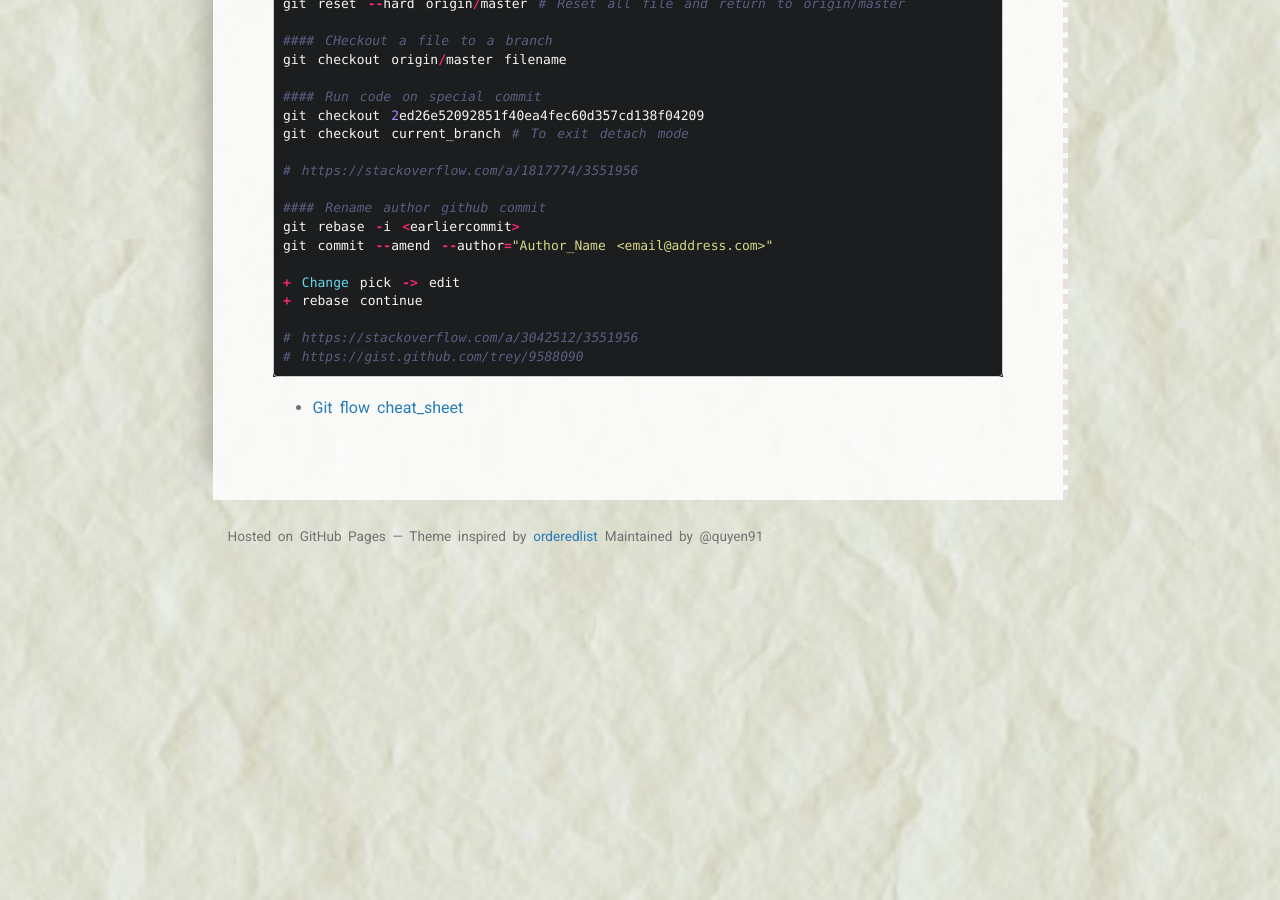
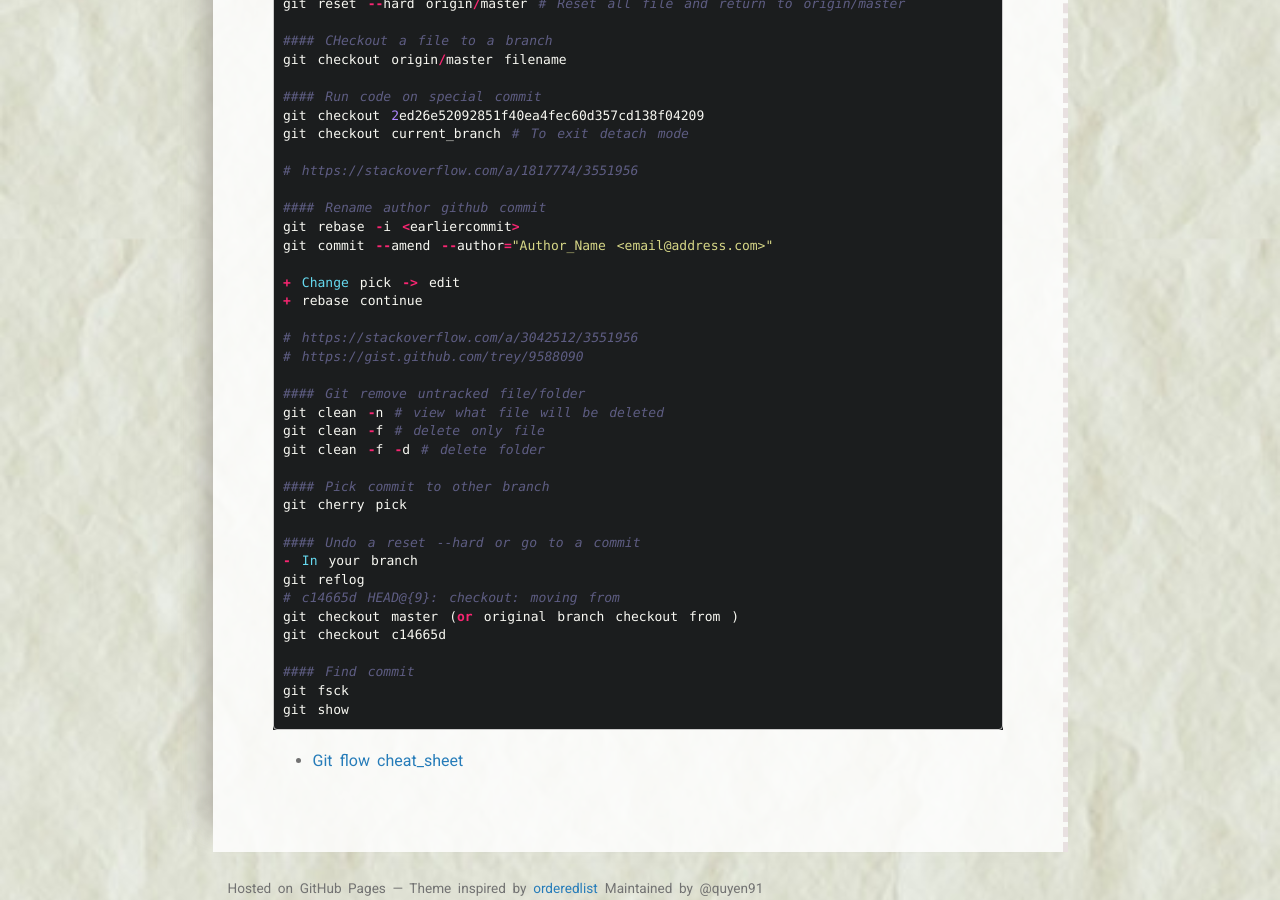
Before and after one commit to quyen91/quyen91.github.io, a Jekyll site: the page built from _posts/2017-09-07-some-git-commands.md, in a window 1280 px wide and 900 px high, scrolled down 721 px. Built offline with Jekyll 4.4.1, drawn with Linux system fonts in a browser that asks for light colours; a script that is not in the unit is left out.

Commit message:
update git post

````diff
--- a/_posts/2017-09-07-some-git-commands.md
+++ b/_posts/2017-09-07-some-git-commands.md
@@ -51,6 +51,25 @@ git commit --amend --author="Author_Name <email@address.com>"
 
 # https://stackoverflow.com/a/3042512/3551956
 # https://gist.github.com/trey/9588090
+
+#### Git remove untracked file/folder
+git clean -n # view what file will be deleted
+git clean -f # delete only file
+git clean -f -d # delete folder
+
+#### Pick commit to other branch
+git cherry pick
+
+#### Undo a reset --hard or go to a commit
+- In your branch
+git reflog
+# c14665d HEAD@{9}: checkout: moving from
+git checkout master (or original branch checkout from )
+git checkout c14665d
+
+#### Find commit
+git fsck
+git show
 ```
 
 - [Git flow cheat_sheet](https://github.com/nvie/gitflow/wiki/Command-Line-Arguments)
````
Also changed, not shown: _posts/2018-01-09-why-i-use-visual-studio-code.md (+16 -0 lines).
